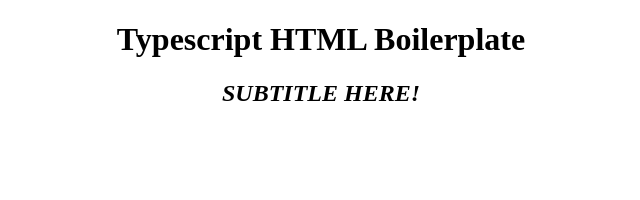
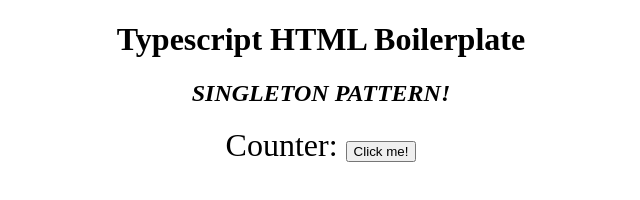
Before and after one commit to garrettguycharles/ts-html-boilerplate, a website built with webpack: page public/index.html in a window 1280 px wide. Shown: the whole page, without its empty margins (319-959 px from the left). Built offline with nearby package versions, Linux system fonts and the light colour scheme; files whose address does not match are found by name.

Commit message:
Singleton pattern exercise

```diff
--- a/public/index.html
+++ b/public/index.html
@@ -10,7 +10,11 @@
     <!--Replace the <body> content with your markup!-->
     <div style="width: 100%; text-align: center;">
         <h1>Typescript HTML Boilerplate</h1>
-        <h2 style="font-style: italic; text-transform: uppercase;">Subtitle here!</h2>
+        <h2 style="font-style: italic; text-transform: uppercase;">Singleton pattern!</h2>
+    </div>
+
+    <div style="margin: 0 auto; width: max-content; max-width: 720px; text-align: center; font-size: 2rem;" id="content">
+        <span>Counter: <span id="counter"></span></span>
     </div>
 </body>
 </html>
--- /dev/null
+++ b/src/ClickerButton.ts
@@ -0,0 +1,16 @@
+import {App} from "./app";
+
+export class ClickerButton {
+    el: HTMLButtonElement = document.createElement('button');
+
+    constructor() {
+        this.el.innerText = "Click me!";
+        this.el.addEventListener('click', () => {
+            // Increment the App's counter variable.
+            // But how do we get a reference to the App?
+            // Answer: the Singleton pattern!!
+
+            // TODO: CODE HERE
+        });
+    }
+}
--- a/src/app.ts
+++ b/src/app.ts
@@ -1,8 +1,23 @@
-import {Tickable} from "./utils/Tickable";
+import {ClickerButton} from "./ClickerButton";
 
 export class App {
+    private _counter = 0;
+    private counterDisplaySpan = document.getElementById('counter');
+
+    get counter(): number {
+        return this._counter;
+    }
+
+    set counter(value: number) {
+        this._counter = value;
+        this.counterDisplaySpan.innerText = String(this._counter);
+    }
+
+    private counterClickerButton = new ClickerButton();
+
     // singleton pattern
     private constructor() {
+        document.getElementById('content').appendChild(this.counterClickerButton.el);
     }
 
     private static instance: App;
```
